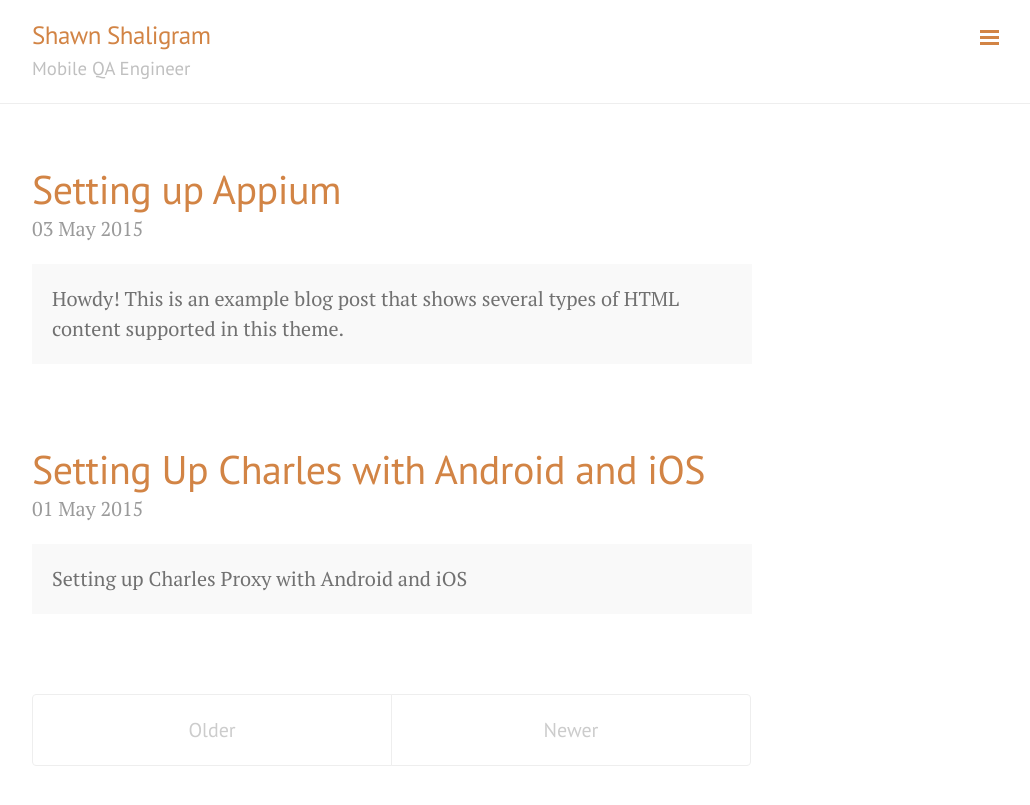
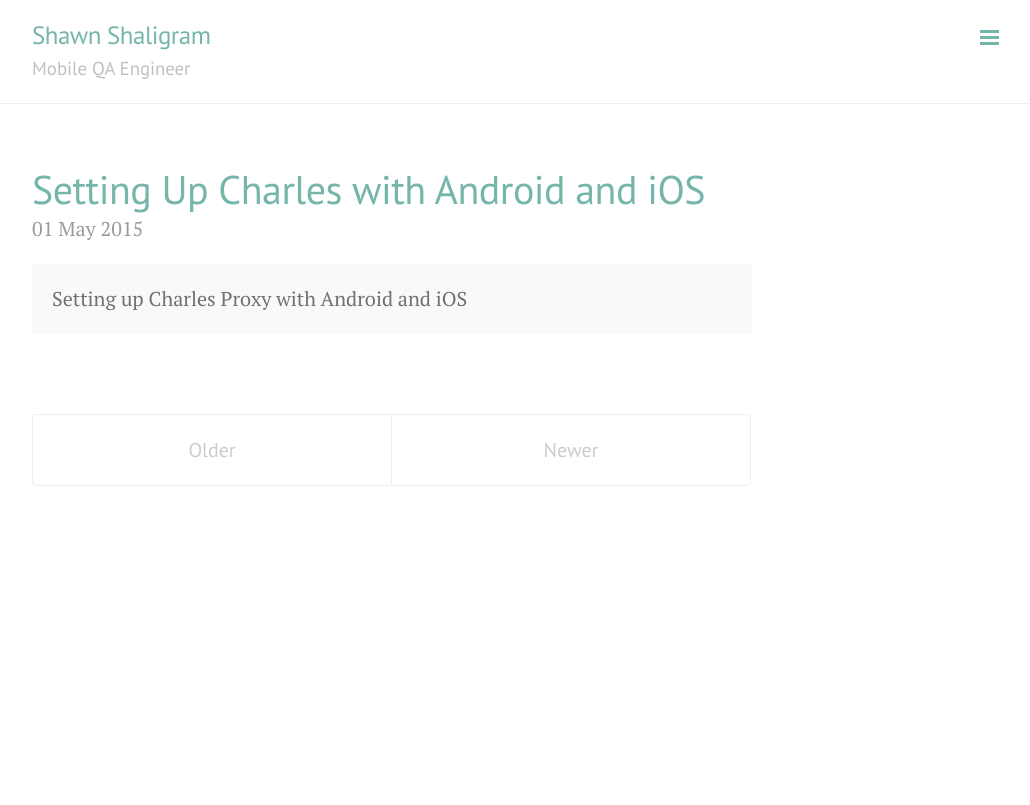
Before and after one commit to shaligramk/shaligramk.github.io, a Jekyll site: the page built from index.html, in a window 1280 px wide. Shown: the top 805 px of the page, without its empty margins (248-1278 px from the left). Built offline with Jekyll 4.4.1, drawn with Linux system fonts in a browser that asks for light colours; Markdown is read by kramdown in place of the engine named in the settings; the list of posts is cut into pages by our own code.

Commit message:
changing base theme

```diff
--- a/_layouts/default.html
+++ b/_layouts/default.html
@@ -3,7 +3,7 @@
 
   {% include head.html %}
 
-  <body class="theme-base-09 layout-reverse">
+  <body class="theme-base-0c layout-reverse">
 
     {% include sidebar.html %}
 
--- a/_posts/2015-05-03-setting-appium.md
+++ /dev/null
@@ -1,9 +0,0 @@
----
-layout: post
-title: Setting up Appium
----
-
-
-<div class="message">
-  Howdy! This is an example blog post that shows several types of HTML content supported in this theme.
-</div>
```
